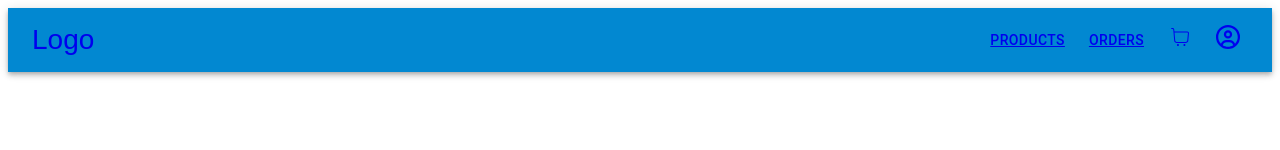
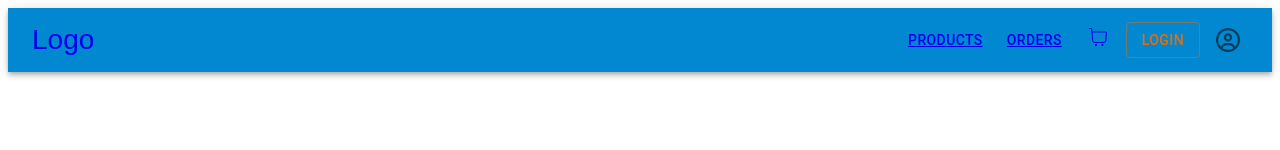
Before and after one commit to Sujan-1990/shopping-cart, a React (Vite) app: page / in a window 1280 px wide. Shown: the top 150 px of the page. Built offline with nearby package versions, Linux system fonts and the light colour scheme; data requests are answered from the project's data file.

Commit message:
header changed to add login/register button, user menu also displayed

```diff
--- a/data/data.json
+++ b/data/data.json
@@ -98,7 +98,7 @@
 			"name": "adam eve",
 			"email": "ae@mail",
 			"password": "asdf",
-      "gender": "",
+			"gender": "female",
 			"dob": null
 		},
 		{
--- a/src/components/Header.tsx
+++ b/src/components/Header.tsx
@@ -1,9 +1,34 @@
-import { AppBar, Box, Button, IconButton, Stack, Toolbar } from "@mui/material";
+import {
+	AppBar,
+	Box,
+	Button,
+	IconButton,
+	Menu,
+	MenuItem,
+	Stack,
+	Toolbar,
+} from "@mui/material";
+import React from "react";
 import { CiShoppingCart } from "react-icons/ci";
 import { FaRegCircleUser } from "react-icons/fa6";
 import { NavLink } from "react-router-dom";
 
 export default function Header() {
+	const [auth, setAuth] = React.useState(true);
+	const [anchorEl, setAnchorEl] = React.useState<null | HTMLElement>(null);
+
+	// const handleChange = (event: React.ChangeEvent<HTMLInputElement>) => {
+	// 	setAuth(event.target.checked);
+	// };
+
+	const handleMenu = (event: React.MouseEvent<HTMLElement>) => {
+		setAnchorEl(event.currentTarget);
+	};
+
+	const handleClose = () => {
+		setAnchorEl(null);
+	};
+
 	return (
 		<>
 			<Box sx={{ flexGrow: 1 }}>
@@ -32,11 +57,37 @@ export default function Header() {
 									<CiShoppingCart />
 								</NavLink>
 							</IconButton>
-							<IconButton>
-								<NavLink to="/login">
+							<NavLink to="/login">
+								<Button variant="outlined" color="warning">
+									Login
+								</Button>
+							</NavLink>
+
+							<Box>
+								<IconButton onClick={handleMenu}>
 									<FaRegCircleUser />
-								</NavLink>
-							</IconButton>
+								</IconButton>
+								{auth && (
+									<Menu
+										id="menu-appbar"
+										anchorEl={anchorEl}
+										anchorOrigin={{
+											vertical: "top",
+											horizontal: "right",
+										}}
+										keepMounted
+										transformOrigin={{
+											vertical: "top",
+											horizontal: "right",
+										}}
+										open={Boolean(anchorEl)}
+										onClose={handleClose}
+									>
+										<MenuItem>Profile</MenuItem>
+										<MenuItem>My account</MenuItem>
+									</Menu>
+								)}
+							</Box>
 						</Stack>
 					</Toolbar>
 				</AppBar>
```
Lines whose indentation alone changed are shown as unchanged.
